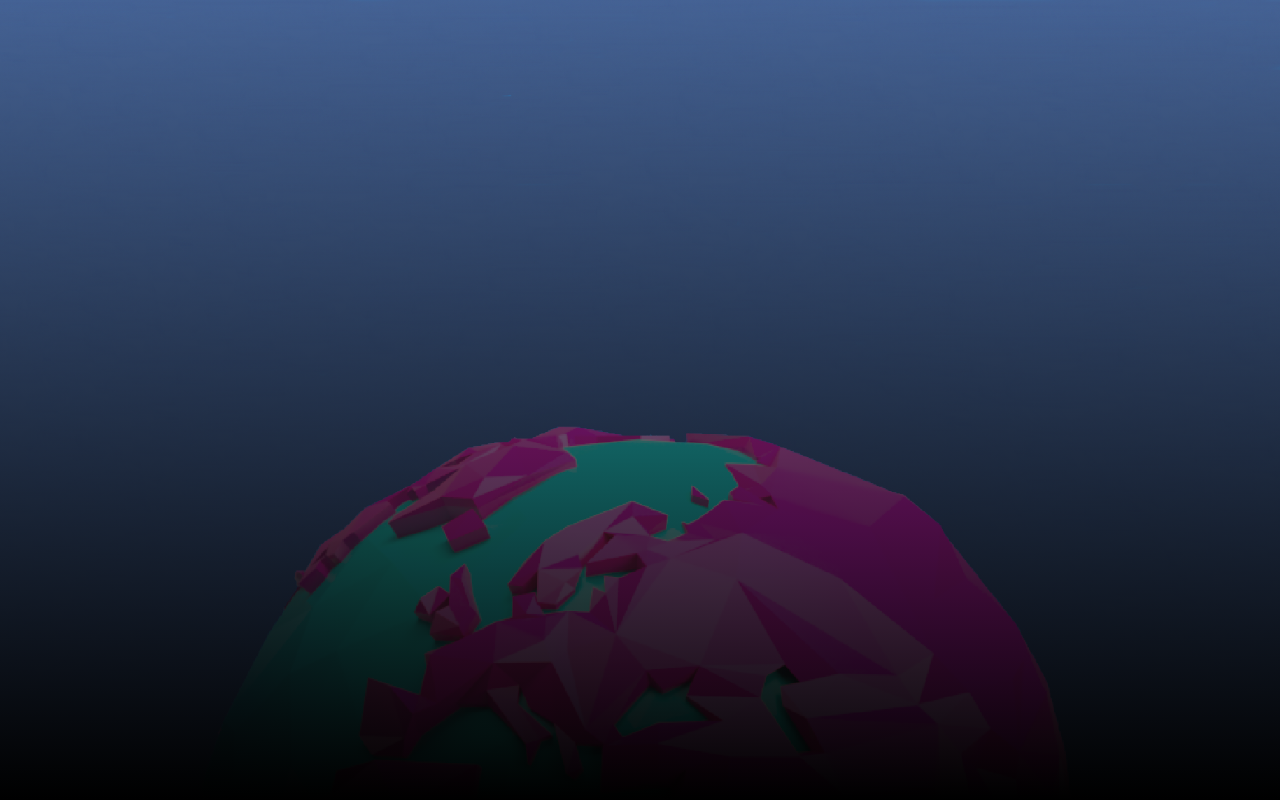
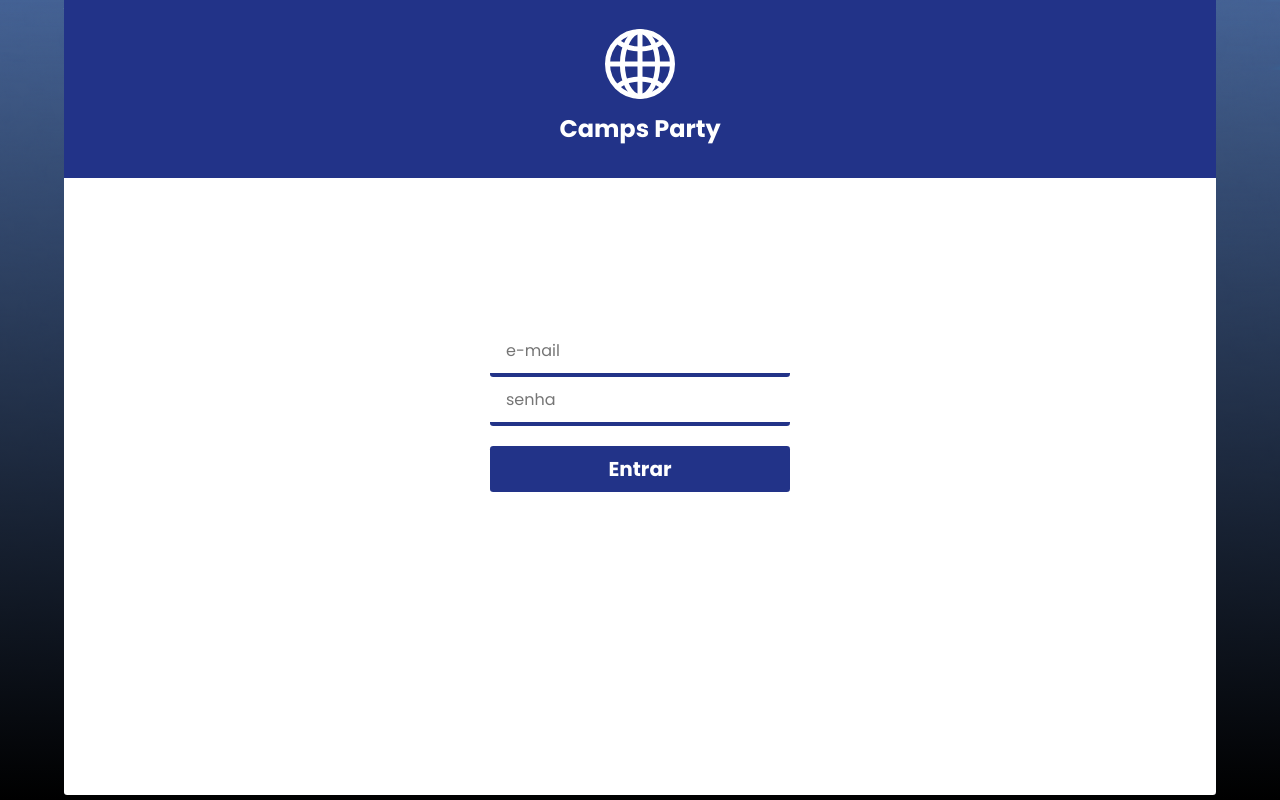
Before and after one commit to gpbPiazza/Camps-Party-Front-end, a React (Create React App) app: page /login in a window 1280 px wide. Built offline with nearby package versions, Linux system fonts and the light colour scheme.

Commit message:
telas signup tickets e signin

```diff
--- a/package.json
+++ b/package.json
@@ -9,6 +9,7 @@
     "@testing-library/user-event": "^12.1.10",
     "ant-design": "^1.0.0",
     "antd": "^4.9.2",
+    "axios": "^0.21.0",
     "react": "^17.0.1",
     "react-dom": "^17.0.1",
     "react-icons": "^4.1.0",
--- a/src/App.jsx
+++ b/src/App.jsx
@@ -2,7 +2,9 @@ import React from "react";
 import { BrowserRouter as Router, Switch, Route } from "react-router-dom";
 import GlobalStyle from "./styles/global";
 import Home from "./pages/Home/index";
+import Tickets from "./pages/Tickets/index";
 import PreSignUp from "./pages/PreSignUp/index";
+import LogIn from "./pages/LogIn/index";
 
 function App() {
   return (
@@ -10,6 +12,8 @@ function App() {
       <GlobalStyle />
       <Switch>
         <Route path="/pre-sign-up" exact component={PreSignUp} />
+        <Route path="/choose-ticket" exact component={Tickets} />
+        <Route path="/login" exact component={LogIn} />
         <Route path="/" exact component={Home} />
       </Switch>
     </Router>
--- /dev/null
+++ b/src/pages/LogIn/LogInForm.jsx
@@ -0,0 +1,65 @@
+import React, { useState } from "react";
+// import { useHistory } from "react-router-dom";
+// import axios from "axios";
+import Input from "../../components/Input";
+import Button from "../../components/Button";
+import { Form } from "../../styles/sign-up.styles";
+
+const LogInForm = () => {
+  //  const history = useHistory();
+  const [email, setEmail] = useState("");
+  const [pwd, setPwd] = useState("");
+  const [loading, setLoading] = useState(false);
+
+  // function handleSuccess() {
+  //   setLoading(false);
+  //   history.push("/choose-ticket");
+  // }
+
+  // function handleFail(e) {
+  //   setLoading(false);
+  //   if (e.response.status === 422) {
+  //     alert("Preencha os campos corretamente");
+  //   } else if (e.response.status === 409) {
+  //     alert("E-mail já está em uso");
+  //   } else {
+  //     alert("Erro ao cadastrar");
+  //   }
+  // }
+
+  function handleSubmit(e) {
+    e.preventDefault();
+    if (loading) return;
+    setLoading(true);
+
+    const body = {
+      email,
+      pwd,
+    };
+
+    console.log(body);
+
+    setLoading(false);
+
+    // const request = axios.post("http://localhost:4000/user/pre-register", body);
+
+    // request.then(handleSuccess).catch(handleFail);
+  }
+  return (
+    <Form onSubmit={handleSubmit}>
+      <Input
+        placeholder="e-mail"
+        value={email}
+        onChange={(e) => setEmail(e.target.value)}
+      />
+      <Input
+        placeholder="senha"
+        value={pwd}
+        type="password"
+        onChange={(e) => setPwd(e.target.value)}
+      />
+      <Button type="submit" label="Entrar" loading={loading} />
+    </Form>
+  );
+};
+export default LogInForm;
--- /dev/null
+++ b/src/pages/LogIn/index.jsx
@@ -0,0 +1,19 @@
+import React from "react";
+import MainContainer from "../../styles/container.styles";
+import { Container, Title, LogoContainer } from "../../styles/sign-up.styles";
+import LogInForm from "./LogInForm";
+import Logo from "../../components/Logo";
+
+const LogIn = () => (
+  <MainContainer>
+    <Container>
+      <Title>
+        <LogoContainer>
+          <Logo background="black" height="3rem" />
+        </LogoContainer>
+      </Title>
+      <LogInForm />
+    </Container>
+  </MainContainer>
+);
+export default LogIn;
--- a/src/pages/PreSignUp/SignUpForm.jsx
+++ b/src/pages/PreSignUp/SignUpForm.jsx
@@ -1,28 +1,49 @@
 import React, { useState } from "react";
+import { useHistory } from "react-router-dom";
+import axios from "axios";
 import Input from "../../components/Input";
 import Button from "../../components/Button";
 import { Form } from "../../styles/sign-up.styles";
 
 const SignUpForm = () => {
+  const history = useHistory();
   const [email, setEmail] = useState("");
   const [cpf, setCpf] = useState("");
   const [pwd, setPwd] = useState("");
   const [confirmPwd, setConfirmPwd] = useState("");
   const [loading, setLoading] = useState("");
 
+  function handleSuccess() {
+    setLoading(false);
+    history.push("/choose-ticket");
+  }
+
+  function handleFail(e) {
+    setLoading(false);
+    if (e.response.status === 422) {
+      alert("Preencha os campos corretamente");
+    } else if (e.response.status === 409) {
+      alert("E-mail já está em uso");
+    } else {
+      alert("Erro ao cadastrar");
+    }
+  }
+
   function handleSubmit(e) {
     e.preventDefault();
     if (loading) return;
     setLoading(true);
 
-    const user = {
+    const body = {
       email,
       cpf,
       pwd,
       confirmPwd,
     };
-    console.log(user);
-    setLoading(false);
+
+    const request = axios.post("http://localhost:4000/user/pre-register", body);
+
+    request.then(handleSuccess).catch(handleFail);
   }
   return (
     <Form onSubmit={handleSubmit}>
@@ -48,7 +69,7 @@ const SignUpForm = () => {
         type="password"
         onChange={(e) => setConfirmPwd(e.target.value)}
       />
-      <Button type="submit" label="enviar" loading={loading} />
+      <Button type="submit" label="Escolher meu ingresso" loading={loading} />
     </Form>
   );
 };
--- /dev/null
+++ b/src/pages/Tickets/index.jsx
@@ -0,0 +1,62 @@
+import React, { useState } from "react";
+import { useHistory } from "react-router-dom";
+import axios from "axios";
+import MainContainer from "../../styles/container.styles";
+import {
+  Container,
+  LogoContainer,
+  TicketButton,
+  Text,
+} from "../../styles/tickets.styles";
+import Logo from "../../components/Logo";
+
+const Tickets = () => {
+  const history = useHistory();
+  const [loading, setLoading] = useState(false);
+  function handleSuccess() {
+    console.log("foi");
+    setLoading(false);
+    history.push("/login");
+  }
+
+  function handleFail() {
+    setLoading(false);
+    console.log("nao foi");
+  }
+  function chooseTicket(typeOfTicket) {
+    if (loading) return;
+    setLoading(true);
+    const id = 9; //  pegar id do contexto
+    const body = {
+      typeOfTicket,
+      id,
+    };
+
+    const request = axios.post("http://localhost:4000/user/ticket", body);
+    request.then(handleSuccess).catch(handleFail);
+  }
+
+  return (
+    <MainContainer>
+      <Container>
+        <LogoContainer>
+          <Logo background="black" height="3rem" />
+        </LogoContainer>
+        <Text>Escolha seu ingresso</Text>
+        <Container>
+          <TicketButton onClick={() => chooseTicket("ticket")}>
+            Sem hospedagem
+          </TicketButton>
+          <TicketButton onClick={() => chooseTicket("camp")}>
+            Acampamento
+          </TicketButton>
+          <TicketButton onClick={() => chooseTicket("hotel")}>
+            Hotel parceiro
+          </TicketButton>
+        </Container>
+      </Container>
+    </MainContainer>
+  );
+};
+
+export default Tickets;
--- /dev/null
+++ b/src/styles/tickets.styles.js
@@ -0,0 +1,68 @@
+import styled from "styled-components";
+
+export const TicketButton = styled.button`
+  margin-top: 30px;
+  width: 250px;
+  height: 150px;
+  border-radius: 10px;
+  background-color: var(--color-primary);
+  align-self: center;
+  font-weight: bold;
+`;
+
+export const Container = styled.div`
+  width: 100%;
+  height: 100%;
+  display: flex;
+  text-align: center;
+  flex-direction: column;
+  justify-content: center;
+  border-radius: 0.2rem;
+  background-color: var(--color-light);
+
+  cursor: pointer;
+
+  margin: 0.3rem 0;
+`;
+
+export const Text = styled.p`
+  margin-top: 200px;
+  font-size: 1.15rem;
+  color: var(--color-primary);
+  line-height: 1.5rem;
+`;
+
+export const Title = styled.div`
+  margin-bottom: 20px;
+`;
+
+export const TextContainer = styled.div`
+  margin-top: 100px;
+`;
+
+export const LogoContainer = styled.div`
+  background-color: var(--color-primary);
+  width: 100%;
+  position: absolute;
+  top: 0px;
+  left: 0px;
+  padding: 1.5rem 0 0 0;
+
+  @media (max-width: 39.9em) {
+    & {
+      padding: 1rem 0;
+      display: flex;
+      align-items: center;
+    }
+
+    & > img {
+      height: 3rem;
+      margin: 0 0.5rem 0 1rem;
+    }
+
+    & > h2 {
+      margin: 0 0.5rem 0 0;
+      font-size: 1.2rem;
+    }
+  }
+`;
```
